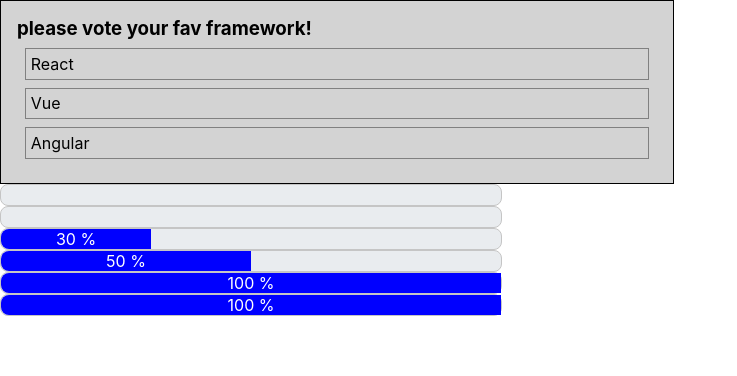
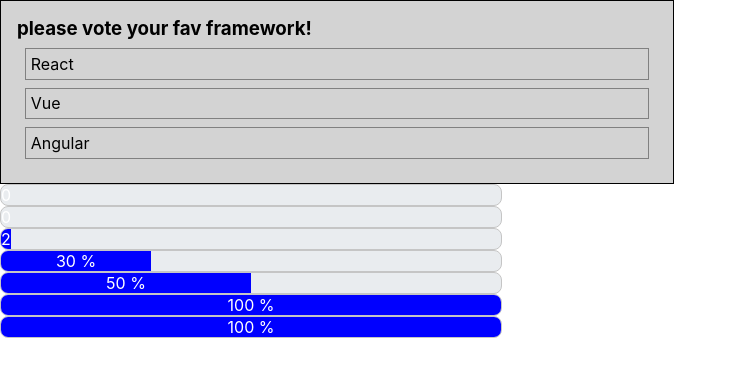
Before and after one commit to 986913/react-components, a React (Create React App) app: page / in a window 1280 px wide. Shown: the top 376 px of the page, without its empty margins (0-737 px from the left). Built offline with nearby package versions, Linux system fonts and the light colour scheme.

Commit message:
css enhanve

```diff
--- a/src/ProgressBar/Wrapper.js
+++ b/src/ProgressBar/Wrapper.js
@@ -6,6 +6,7 @@ export const ProgressBarWrapper = () => {
     <div>
       <ProgressBar value={-20} />
       <ProgressBar value={0} />
+      <ProgressBar value={2} />
       <ProgressBar value={30} />
       <ProgressBar value={50} />
       <ProgressBar value={100} />
--- a/src/ProgressBar/progressbar.css
+++ b/src/ProgressBar/progressbar.css
@@ -5,20 +5,12 @@
   height: 20px;
   width: 500px;
   position: relative;
+  overflow: hidden;
 }
 
 .inner {
-  border-radius: 8px 0 0 8px;
-  /*
-  shortcut for :
-    border-top-left-radius
-    border-top-right-radius
-    border-bottom-right-radius
-    border-bottom-left-radius
-  */
   background-color: blue;
   height: 100%;
   color: white;
   text-align: center;
-  overflow: hidden;
 }
```
